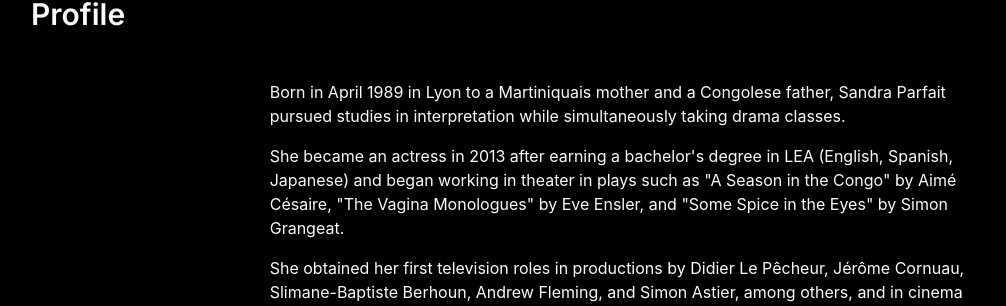
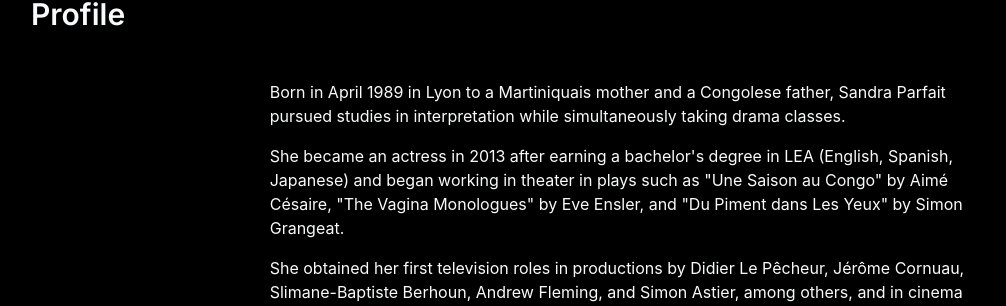
Before and after one commit to GalsenBoy/sandra-parfait-official, a React (Vite) app: page / in a window 1280 px wide. Shown: the part 1707-2013 px from the top of the page, without its empty margins (17-1023 px from the left). Built offline with nearby package versions, Linux system fonts and the light colour scheme.

Commit message:
:lipstick: update: correct biography

```diff
--- a/src/components/profile/biography.tsx
+++ b/src/components/profile/biography.tsx
@@ -5,7 +5,7 @@ function Biography() {
         Born in April 1989 in Lyon to a Martiniquais mother and a Congolese father, Sandra Parfait pursued studies in interpretation while simultaneously taking drama classes.
       </p>
       <p>
-        She became an actress in 2013 after earning a bachelor's degree in LEA (English, Spanish, Japanese) and began working in theater in plays such as "A Season in the Congo" by Aimé Césaire, "The Vagina Monologues" by Eve Ensler, and "Some Spice in the Eyes" by Simon Grangeat.
+        She became an actress in 2013 after earning a bachelor's degree in LEA (English, Spanish, Japanese) and began working in theater in plays such as "Une Saison au Congo" by Aimé Césaire, "The Vagina Monologues" by Eve Ensler, and "Du Piment dans Les Yeux" by Simon Grangeat.
       </p>
       <p>
         She obtained her first television roles in productions by Didier Le Pêcheur, Jérôme Cornuau, Slimane-Baptiste Berhoun, Andrew Fleming, and Simon Astier, among others, and in cinema with Nicolas Pariser and Antonin Peretjatko.
```
